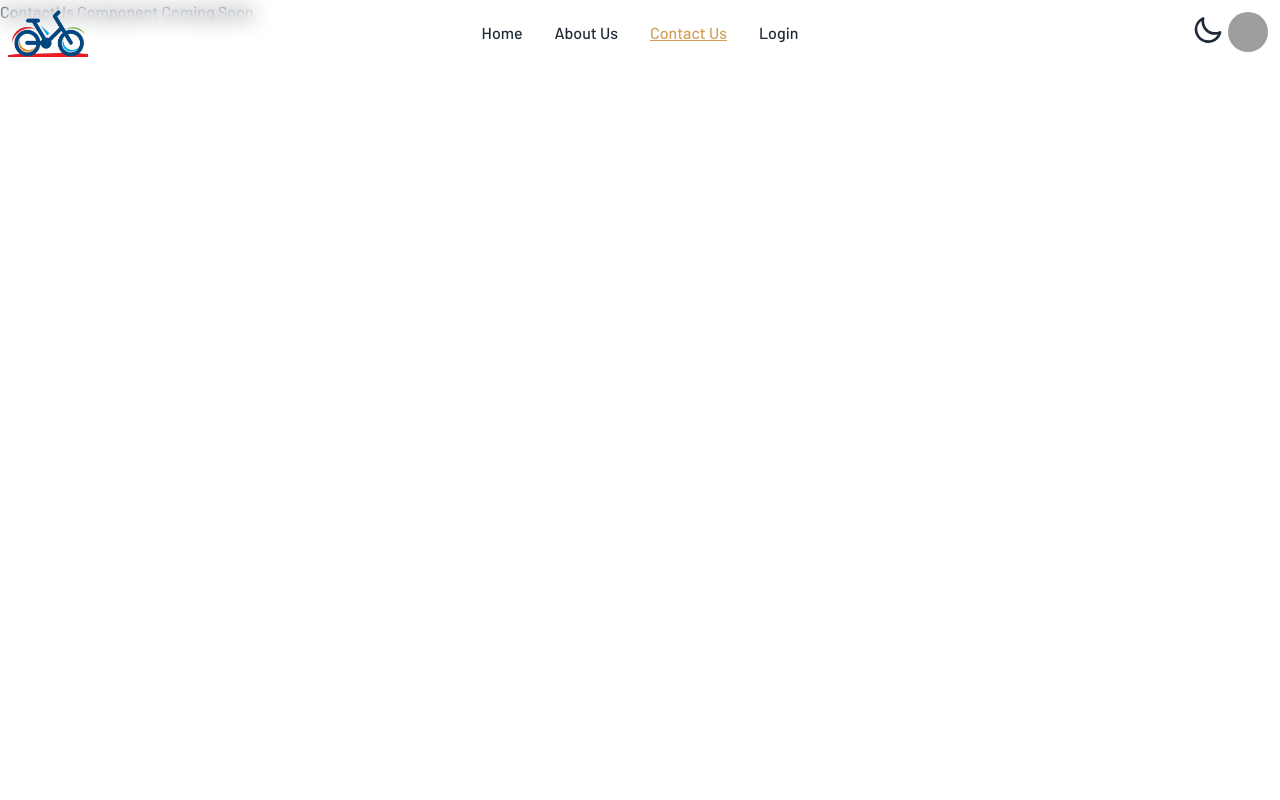
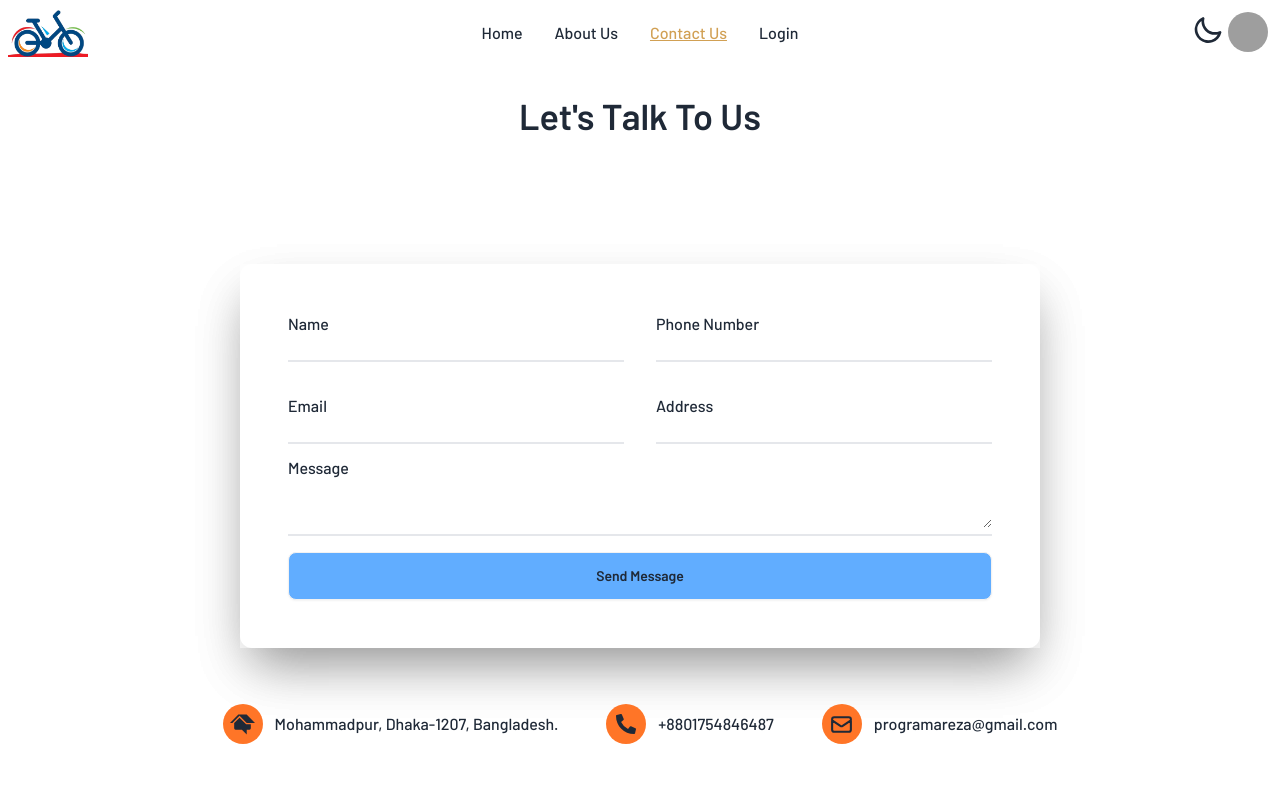
Before and after one commit to programarreza/bike-rental-reservation-system-client, a React (Vite) app: page /contact-us in a window 1280 px wide. Shown: the top 800 px of the page. Built offline with nearby package versions, Linux system fonts and the light colour scheme; grey boxes are pictures that could not be loaded.

Commit message:
added to contact us page

```diff
--- a/src/pages/ContactUs/ContactUs.tsx
+++ /dev/null
@@ -1,9 +0,0 @@
-const ContactUs = () => {
-  return (
-    <div className="min-h-screen">
-      <h2>ContactUs Component Coming Soon</h2>
-    </div>
-  );
-};
-
-export default ContactUs;
--- a/src/routes/router.tsx
+++ b/src/routes/router.tsx
@@ -2,9 +2,9 @@
 import MainLayout from "../components/layout/MainLayout";
 import Home from "../pages/Home/Home";
 import AboutUs from "../pages/AboutUs/AboutUs";
-import ContactUs from "../pages/ContactUs/ContactUs";
 import Login from "../pages/Login/Login";
 import Register from "../pages/Register/Register";
+import ContactUs from "../components/ui/ContactUs/ContactUs";
 
 const router = createBrowserRouter([
   {
```
